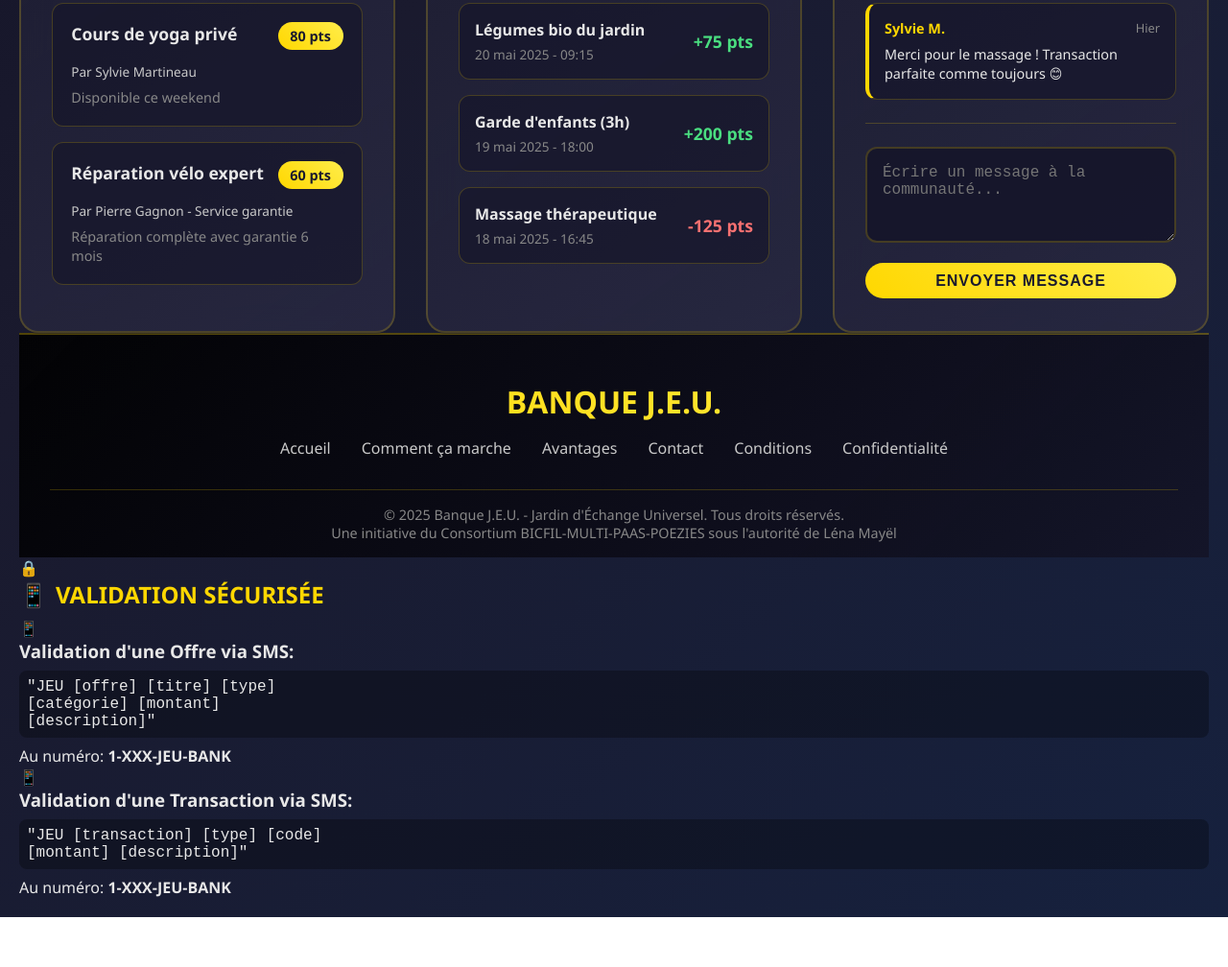
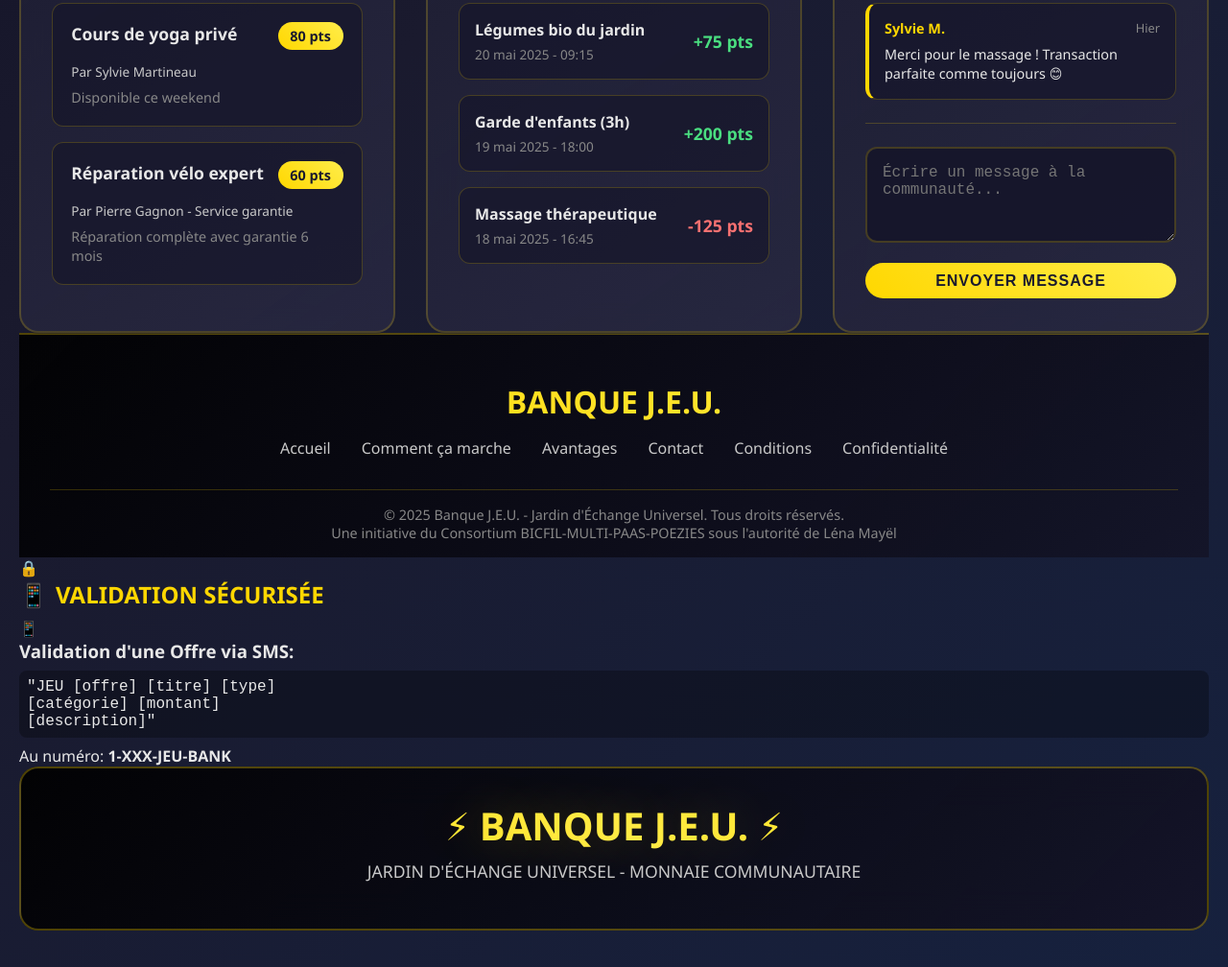
Before and after one commit to jeu-2/banque, a plain HTML site: page client/clientvieux.html in a window 1280 px wide. Shown: the part 1352-2360 px from the top of the page at 96% size. Before the commit the page ends 2308 px from the top, so only its background shows below. Drawn offline with Linux system fonts and the light colour scheme.

Commit message:
Update clientvieux.html

```diff
--- a/client/clientvieux.html
+++ b/client/clientvieux.html
@@ -850,16 +850,7 @@
                             <div class="validation-number">Au numéro: <strong>1-XXX-JEU-BANK</strong></div>
                         </div>
                     </div>
-
-                    <div class="validation-section">
-                        <div class="validation-icon">📱</div>
-                        <h3 class="validation-subtitle">Validation d'une Transaction via SMS:</h3>
-                        <div class="validation-code-block">
-                            <div class="validation-code">
-                                "JEU [transaction] [type] [code]<br>
-                                [montant] [description]"
-                            </div>
-                            <div class="validation-number">Au numéro: <strong>1-XXX-JEU-BANK</strong></div>
-                        </div>
-                    </div>
-                </div>
+    <div class="header">
+        <h1>⚡ BANQUE J.E.U. ⚡</h1>
+        <p>JARDIN D'ÉCHANGE UNIVERSEL - MONNAIE COMMUNAUTAIRE</p>
+    </div>
```
